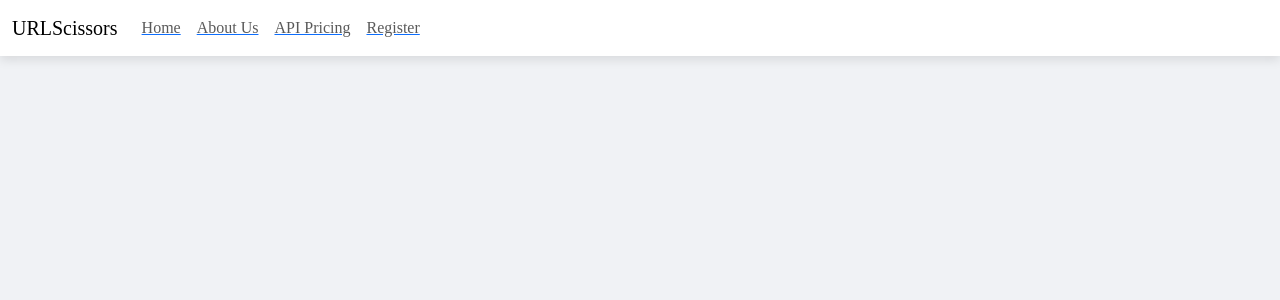
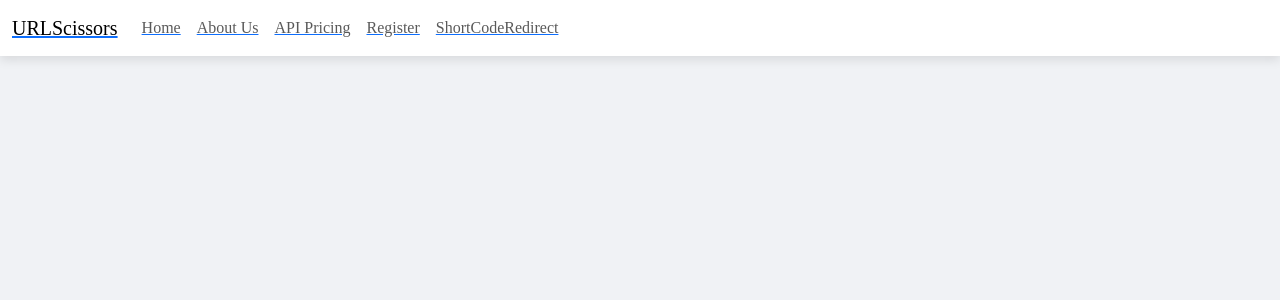
Before and after one commit to Princessinyaba/MY-ALTSCHOOL-TYPESCRIPT-PROJECT, a Next.js app: page /navbar in a window 1280 px wide. Shown: the top 300 px of the page. Built offline with nearby package versions, Linux system fonts and the light colour scheme; no server answers.

Commit message:
still on the bootstrap linking

```diff
--- a/src/pages/navbar.js
+++ b/src/pages/navbar.js
@@ -1,15 +1,23 @@
 import { useRouter } from 'next/router';
 import { FaGoogle } from 'react-icons/fa'; // Import the Font Awesome Google icon
 import Link from 'next/link'; // Import Link from next
+import 'bootstrap/dist/css/bootstrap.min.css'; // Import Bootstrap CSS
+import { useEffect } from 'react'; // Import useEffect for dynamic import of Bootstrap JS
 import '../style/styles.css';
-import 'bootstrap/dist/css/bootstrap.min.css'; // Import Bootstrap CSS
-import 'bootstrap/dist/js/bootstrap.bundle.min.js'; // Import Bootstrap JS bundle (with Popper.js)
 
 const Navbar = () => {
+
+  useEffect(() => {
+    // Dynamically import Bootstrap JS for client-side only
+    import('bootstrap/dist/js/bootstrap.bundle.min.js');
+  }, []);
+
   return (
     <nav className="navbar navbar-expand-lg">
       <div className="container-fluid">
-          <div className="navbar-brand" href="#">URLScissors</div>
+        <Link href="/" passHref>
+          <div className="navbar-brand">URLScissors</div>
+        </Link>
         <button className="navbar-toggler" type="button" data-bs-toggle="collapse" data-bs-target="#navbarNav" aria-controls="navbarNav" aria-expanded="false" aria-label="Toggle navigation">
           <span className="navbar-toggler-icon"></span>
         </button>
@@ -35,7 +43,11 @@ const Navbar = () => {
                 <div className="nav-link">Register</div>
               </Link>
             </li>
-
+            <li className="nav-item">
+              <Link href="/shorten" passHref>
+                <div className="nav-link">ShortCodeRedirect</div>
+              </Link>
+            </li>
           </ul>
         </div>
       </div>
```
Lines whose indentation alone changed are shown as unchanged.
